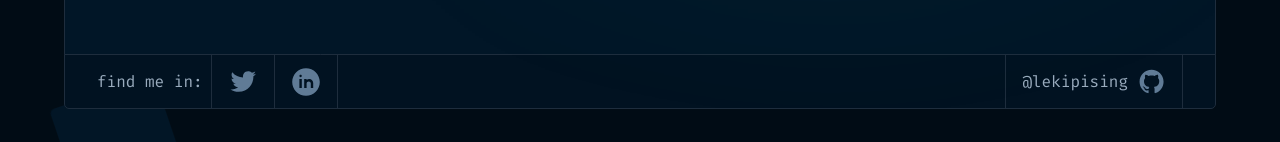
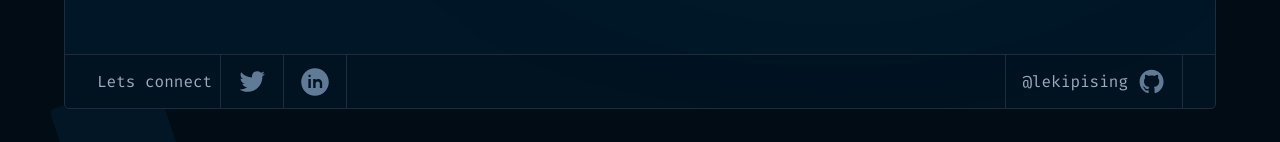
Before and after one commit to lekipising/portfolio-2.0, a Next.js app: page / in a window 1280 px wide. Shown: the part 651-793 px from the top of the page. Built offline with nearby package versions, Linux system fonts and the light colour scheme.

Commit message:
Update bottombar.tsx

```diff
--- a/components/common/bottombar.tsx
+++ b/components/common/bottombar.tsx
@@ -9,7 +9,7 @@ export default function BottomBar() {
   return (
     <footer className="fixed inset-x-[5vw] bottom-[5vh] hidden h-[55px] items-center justify-between rounded-b-[5px] border-[1px] border-t-[1px] border-gray-200 bg-dark-300 px-8 pl-2 text-gray-100 md:flex  md:pl-8">
       <div className="flex h-full items-center">
-        <span className="pr-2">find me in:</span>
+        <span className="pr-2">Lets connect</span>
         <a
           href="https://twitter.com/lekipising"
           target="_blank"
```
